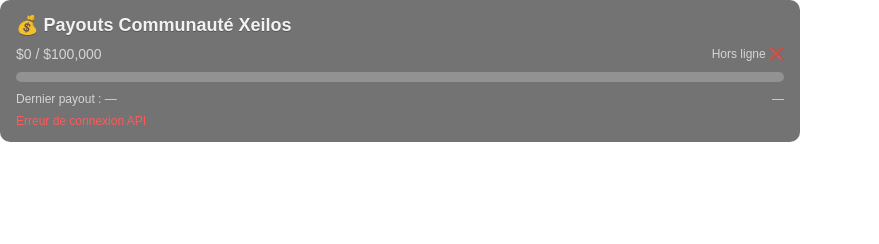
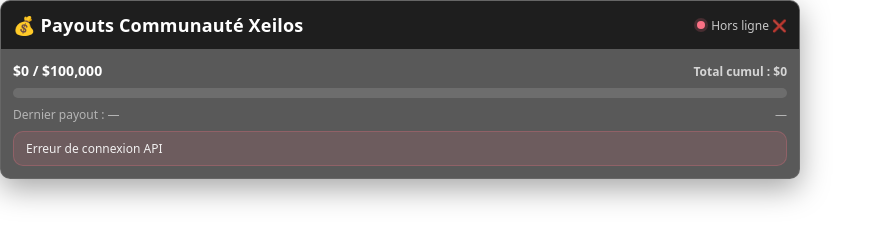
Before and after one commit to Pierre618/xeilos-payout-counter, a website: page public/widget.html in a window 1280 px wide. Shown: the whole page, without its empty margins (0-879 px from the left). Drawn offline with Linux system fonts and the light colour scheme; no server answers.

Commit message:
Update widget.html

```diff
--- a/public/widget.html
+++ b/public/widget.html
@@ -1,201 +1,281 @@
 <!doctype html>
 <html lang="fr">
 <head>
-    <meta charset="UTF-8" />
-    <meta name="viewport" content="width=device-width, initial-scale=1.0" />
+  <meta charset="utf-8" />
+  <meta name="viewport" content="width=device-width,initial-scale=1" />
   <title>Payouts Communauté Xeilos</title>
   <style>
-      :root {
-        --bg: rgba(0,0,0,0.55);
-        --bg2: rgba(0,0,0,0.35);
-        --text: rgba(255,255,255,0.92);
-        --muted: rgba(255,255,255,0.70);
-        --ok: rgba(80, 200, 120, 1);
-        --err: rgba(255, 90, 90, 1);
-        --bar: rgba(255,255,255,0.22);
-        --fill: rgba(255,255,255,0.90);
+    :root{
+      --bg: rgba(0,0,0,0.65);
+      --panel: rgba(20,20,20,0.85);
+      --text: #ffffff;
+      --muted: rgba(255,255,255,0.75);
+      --muted2: rgba(255,255,255,0.55);
+      --barBg: rgba(255,255,255,0.12);
+      --barFill: rgba(255,255,255,0.92);
+      --ok: #4ade80;
+      --err: #fb7185;
+      --shadow: 0 10px 30px rgba(0,0,0,0.35);
+      --radius: 10px;
+      --pad: 12px;
+      --w: 800px;
     }
 
-      body {
-        margin: 0;
-        background: rgba(0,0,0,0);
-        font-family: Arial, Helvetica, sans-serif;
+    html,body{
+      margin:0;
+      padding:0;
+      background: transparent;
+      font-family: system-ui, -apple-system, Segoe UI, Roboto, Arial, sans-serif;
+      color: var(--text);
     }
 
-      .root {
-        width: 800px;
-        padding: 14px 16px;
-        border-radius: 10px;
+    .root{
+      width: var(--w);
+      box-sizing: border-box;
       background: var(--bg);
-        color: var(--text);
-        box-sizing: border-box;
+      border-radius: var(--radius);
+      overflow: hidden;
+      box-shadow: var(--shadow);
+      border: 1px solid rgba(255,255,255,0.08);
     }
 
-      .title {
-        font-weight: 700;
-        font-size: 18px;
-        display: flex;
-        align-items: center;
-        gap: 10px;
-        margin-bottom: 10px;
-        text-shadow: 0 1px 0 rgba(0,0,0,0.25);
-      }
-
-      .row {
-        display: flex;
-        align-items: center;
-        justify-content: space-between;
+    .header{
+      padding: var(--pad);
+      background: var(--panel);
+      display:flex;
+      align-items:center;
+      justify-content:space-between;
       gap: 12px;
     }
 
-      .numbers {
-        font-size: 14px;
-        color: var(--muted);
+    .title{
+      font-size: 18px;
+      font-weight: 800;
+      letter-spacing: 0.2px;
+      display:flex;
+      align-items:center;
+      gap: 8px;
       white-space: nowrap;
     }
 
-      .status {
+    .status{
+      font-size: 12px;
+      color: var(--muted);
+      display:flex;
+      align-items:center;
+      gap: 6px;
+      white-space: nowrap;
+    }
+    .dot{
+      width: 8px;
+      height: 8px;
+      border-radius: 999px;
+      background: var(--err);
+      box-shadow: 0 0 0 3px rgba(251,113,133,0.18);
+      flex: 0 0 auto;
+    }
+    .dot.ok{
+      background: var(--ok);
+      box-shadow: 0 0 0 3px rgba(74,222,128,0.18);
+    }
+
+    .content{
+      padding: var(--pad);
+      display:flex;
+      flex-direction:column;
+      gap: 8px;
+    }
+
+    .line1{
+      display:flex;
+      align-items:baseline;
+      justify-content:space-between;
+      gap: 10px;
+      font-weight: 700;
+    }
+    .progressText{
+      font-size: 14px;
+      color: var(--text);
+      white-space: nowrap;
+    }
+    .totalText{
       font-size: 12px;
       color: var(--muted);
       white-space: nowrap;
     }
 
-      .bar {
-        position: relative;
+    .bar{
       width: 100%;
       height: 10px;
-        background: var(--bar);
       border-radius: 999px;
-        overflow: hidden;
-        margin-top: 10px;
+      background: var(--barBg);
+      overflow:hidden;
+      position: relative;
+    }
+    .fill{
+      height: 100%;
+      width: 0%;
+      background: var(--barFill);
+      border-radius: 999px;
+      transition: width 0.6s ease;
     }
 
-      .fill {
-        height: 100%;
-        width: 0%;
-        background: var(--fill);
-        border-radius: 999px;
-        transition: width 0.4s ease;
+    .line2{
+      display:flex;
+      align-items:center;
+      justify-content:space-between;
+      gap: 10px;
+      font-size: 12px;
+      color: var(--muted2);
+    }
+    .last{
+      overflow:hidden;
+      text-overflow: ellipsis;
+      white-space: nowrap;
+      max-width: 70%;
+    }
+    .time{
+      white-space: nowrap;
     }
 
-      .meta {
-        margin-top: 10px;
+    .error{
+      display:none;
+      padding: 8px 12px;
+      background: rgba(251,113,133,0.12);
+      border: 1px solid rgba(251,113,133,0.25);
+      color: rgba(255,255,255,0.9);
+      border-radius: 10px;
       font-size: 12px;
-        color: var(--muted);
-        display: flex;
-        align-items: center;
-        justify-content: space-between;
-        gap: 10px;
     }
 
-      .err {
-        margin-top: 8px;
-        font-size: 12px;
-        color: var(--err);
-        display: none;
+    /* Flash animation quand un milestone est atteint */
+    .milestoneHit .rootFlash{
+      animation: flash 2.2s ease;
+    }
+    @keyframes flash{
+      0%{ filter: brightness(1); }
+      12%{ filter: brightness(1.25); }
+      25%{ filter: brightness(1.05); }
+      40%{ filter: brightness(1.20); }
+      100%{ filter: brightness(1); }
     }
 
-      /* animation quand milestone hit */
-      .milestoneHit {
-        animation: pulse 2.5s ease-in-out 1;
-      }
-      @keyframes pulse {
-        0% { box-shadow: 0 0 0 rgba(255,255,255,0.0); }
-        30% { box-shadow: 0 0 25px rgba(255,255,255,0.25); }
-        100% { box-shadow: 0 0 0 rgba(255,255,255,0.0); }
+    .rootFlash{
+      border-radius: var(--radius);
     }
   </style>
 </head>
 
 <body>
-    <div id="root" class="root">
+  <div id="root" class="rootFlash">
+    <div class="root">
+      <div class="header">
         <div class="title">💰 Payouts Communauté Xeilos</div>
-
-      <div class="row">
-        <div class="numbers">
-          <span id="current">$0</span> / <span id="target">$100,000</span>
-        </div>
-        <div id="status" class="status">Mise à jour…</div>
+        <div class="status"><span id="dot" class="dot"></span><span id="statusText">Hors ligne</span></div>
       </div>
 
-      <div class="bar">
-        <div id="fill" class="fill"></div>
+      <div class="content">
+        <div class="line1">
+          <div class="progressText"><span id="cycleCurrent">$0</span> / <span id="cycleTarget">$100,000</span></div>
+          <div id="totalGlobal" class="totalText">Total cumul : $0</div>
         </div>
 
-      <div class="meta">
-        <div id="last">Dernier payout : —</div>
-        <div id="when">—</div>
+        <div class="bar"><div id="fill" class="fill"></div></div>
+
+        <div class="line2">
+          <div id="lastLine" class="last">Dernier payout : —</div>
+          <div id="timeAgo" class="time">—</div>
         </div>
 
-      <div id="err" class="err">Erreur de connexion API</div>
+        <div id="errBox" class="error">Erreur de connexion API</div>
+      </div>
+    </div>
   </div>
 
   <script>
-      // IMPORTANT: le widget appelle /payouts sur le même domaine Railway
+    // ⚙️ IMPORTANT : ton API est servie sur le même domaine Railway
+    // Donc on peut utiliser un chemin relatif => pas de CORS, pas d’erreurs.
     const API_URL = "/payouts";
 
+    const elDot = document.getElementById("dot");
+    const elStatus = document.getElementById("statusText");
+    const elCycleCurrent = document.getElementById("cycleCurrent");
+    const elCycleTarget = document.getElementById("cycleTarget");
+    const elFill = document.getElementById("fill");
+    const elLast = document.getElementById("lastLine");
+    const elTime = document.getElementById("timeAgo");
+    const elErr = document.getElementById("errBox");
+    const elTotalGlobal = document.getElementById("totalGlobal");
     const root = document.getElementById("root");
-      const elCurrent = document.getElementById("current");
-      const elTarget = document.getElementById("target");
-      const elFill = document.getElementById("fill");
-      const elStatus = document.getElementById("status");
-      const elLast = document.getElementById("last");
-      const elWhen = document.getElementById("when");
-      const elErr = document.getElementById("err");
 
-      function fmtUSD(n) {
-        return "$" + Number(n || 0).toLocaleString("en-US");
+    function fmtUSD(n){
+      const v = Number(n || 0);
+      return v.toLocaleString("en-US", { style: "currency", currency: "USD", maximumFractionDigits: 0 });
     }
 
-      function timeAgo(ts) {
-        if (!ts) return "—";
-        const diff = Date.now() - ts;
+    function timeAgo(ts){
+      const t = Number(ts || 0);
+      if(!t) return "—";
+      const diff = Date.now() - t;
+      if(diff < 0) return "—";
       const s = Math.floor(diff / 1000);
-        if (s < 10) return "à l’instant";
-        if (s < 60) return `il y a ${s}s`;
+      if(s < 10) return "à l’instant";
+      if(s < 60) return "il y a " + s + "s";
       const m = Math.floor(s / 60);
-        if (m < 60) return `il y a ${m} min`;
+      if(m < 60) return "il y a " + m + " min";
       const h = Math.floor(m / 60);
-        if (h < 24) return `il y a ${h}h`;
+      if(h < 24) return "il y a " + h + "h";
       const d = Math.floor(h / 24);
-        return `il y a ${d}j`;
+      return "il y a " + d + "j";
     }
 
-      async function refresh() {
-        try {
-          elStatus.textContent = "Mise à jour…";
+    async function refresh(){
+      try{
         const res = await fetch(API_URL, { cache: "no-store" });
-          if (!res.ok) throw new Error("HTTP " + res.status);
+        if(!res.ok) throw new Error("HTTP " + res.status);
         const data = await res.json();
+
+        // --- ONLINE UI
+        elDot.classList.add("ok");
+        elStatus.textContent = "En ligne ✅";
+        elErr.style.display = "none";
 
         const total = Number(data.total || 0);
         const step = Number(data.step || 100000);
-          const instep = total % step;
-          const pct = Math.max(0, Math.min(100, (instep / step) * 100));
 
-          elCurrent.textContent = fmtUSD(instep);
-          elTarget.textContent = fmtUSD(step);
+        // ✅ Cycle logic : barre repart tous les 100k, total reste cumulatif
+        const cycleIndex = Math.floor(total / step);      // 0,1,2,3...
+        const cycleStart = cycleIndex * step;             // 0,100k,200k...
+        const cycleProgress = total - cycleStart;         // 0..step-1 (ou step)
+        const pct = Math.max(0, Math.min(100, (cycleProgress / step) * 100));
+
+        elCycleCurrent.textContent = fmtUSD(cycleProgress);
+        elCycleTarget.textContent  = fmtUSD(step);
         elFill.style.width = pct.toFixed(2) + "%";
 
+        // Total cumulatif affiché à part
+        elTotalGlobal.textContent = "Total cumul : " + fmtUSD(total);
+
+        // Dernier payout validé
         const lp = Number(data.lastPayout || 0);
-          const ls = (data.lastStudent || "").trim();
-          if (lp > 0) {
-            elLast.textContent = `Dernier payout : ${fmtUSD(lp)}${ls ? " • " + ls : ""}`;
+        const ls = String(data.lastStudent || "").trim();
+
+        if(lp > 0 && ls){
+          elLast.textContent = "Dernier payout : " + fmtUSD(lp) + " • " + ls;
         } else {
           elLast.textContent = "Dernier payout : —";
         }
+        elTime.textContent = timeAgo(data.lastAt);
 
-          elWhen.textContent = data.lastAt ? timeAgo(Number(data.lastAt)) : "—";
-
-          elErr.style.display = "none";
-          elStatus.textContent = "En ligne ✅";
-
-          // milestone animation (one-shot)
-          if (data.milestoneJustHit) {
+        // Animation milestone (100k,200k,300k...)
+        if(data.milestoneJustHit){
           root.classList.add("milestoneHit");
           setTimeout(() => root.classList.remove("milestoneHit"), 2500);
         }
-        } catch (e) {
+
+      } catch(e){
+        // --- OFFLINE UI
+        elDot.classList.remove("ok");
         elStatus.textContent = "Hors ligne ❌";
         elErr.style.display = "block";
       }
```
Lines whose indentation alone changed are shown as unchanged.
